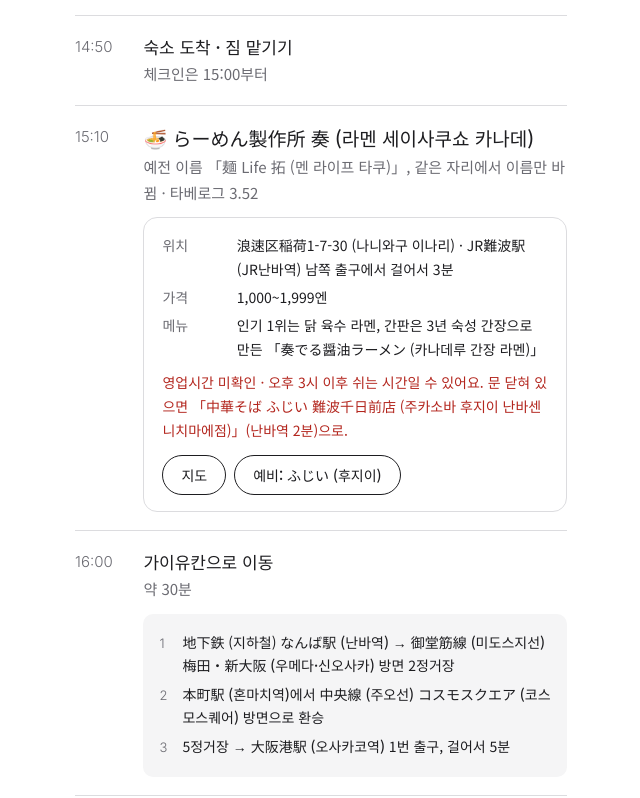
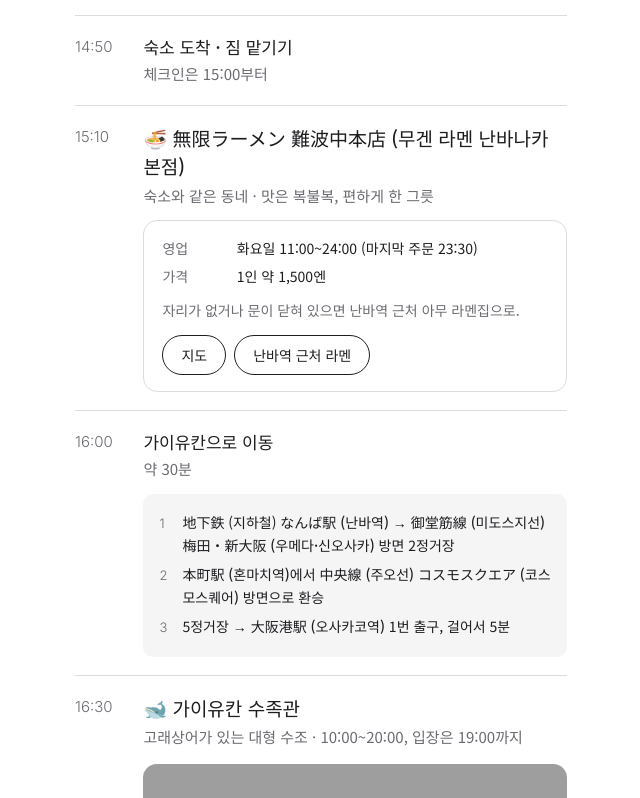
Before and after one commit to ryuretona/tona-artmug, a plain HTML site: page osaka-trip.html in a window 1280 px wide. Shown: the part 1295-2093 px from the top of the page, without its empty margins (319-959 px from the left). Drawn offline with Linux system fonts and the light colour scheme; grey boxes are pictures that could not be loaded.

Commit message:
Switch Day 1 ramen to Mugen Ramen
Co-Authored-By: Claude Opus 5.5 <noreply@anthropic.com>
Claude-Session: https://claude.ai/code/session_01A7Lg8eDme5yMRW1H62c68M

```diff
--- a/osaka-trip.html
+++ b/osaka-trip.html
@@ -110,14 +110,13 @@ footer p+p{margin-top:8px}
       </ol></div>
     </div></li>
     <li><span class="t">14:50</span><div class="ev"><b>숙소 도착 · 짐 맡기기</b><span class="s">체크인은 15:00부터</span></div></li>
-    <li><span class="t">15:10</span><div class="ev key"><b>🍜 らーめん製作所 奏 (라멘 세이사쿠쇼 카나데)</b><span class="s">예전 이름 「麺 Life 拓 (멘 라이프 타쿠)」, 같은 자리에서 이름만 바뀜 · 타베로그 3.52</span>
+    <li><span class="t">15:10</span><div class="ev key"><b>🍜 無限ラーメン 難波中本店 (무겐 라멘 난바나카 본점)</b><span class="s">숙소와 같은 동네 · 맛은 복불복, 편하게 한 그릇</span>
       <div class="card"><dl>
-        <dt>위치</dt><dd>浪速区稲荷1-7-30 (나니와구 이나리) · JR難波駅 (JR난바역) 남쪽 출구에서 걸어서 3분</dd>
-        <dt>가격</dt><dd>1,000~1,999엔</dd>
-        <dt>메뉴</dt><dd>인기 1위는 닭 육수 라멘, 간판은 3년 숙성 간장으로 만든 「奏でる醤油ラーメン (카나데루 간장 라멘)」</dd>
+        <dt>영업</dt><dd>화요일 11:00~24:00 (마지막 주문 23:30)</dd>
+        <dt>가격</dt><dd>1인 약 1,500엔</dd>
       </dl>
-      <p class="warn">영업시간 미확인 · 오후 3시 이후 쉬는 시간일 수 있어요. 문 닫혀 있으면 「中華そば ふじい 難波千日前店 (주카소바 후지이 난바센니치마에점)」(난바역 2분)으로.</p>
-      <div class="btns"><a class="btn" href="https://www.google.com/maps/search/?api=1&query=%E3%82%89%E3%83%BC%E3%82%81%E3%82%93%E8%A3%BD%E4%BD%9C%E6%89%80%E5%A5%8F+%E6%B5%AA%E9%80%9F%E5%8C%BA%E7%A8%B2%E8%8D%B71-7-30">지도</a><a class="btn" href="https://www.google.com/maps/search/?api=1&query=%E4%B8%AD%E8%8F%AF%E3%81%9D%E3%81%B0+%E3%81%B5%E3%81%98%E3%81%84+%E9%9B%A3%E6%B3%A2%E5%8D%83%E6%97%A5%E5%89%8D%E5%BA%97">예비: ふじい (후지이)</a></div>
+      <p class="note">자리가 없거나 문이 닫혀 있으면 난바역 근처 아무 라멘집으로.</p>
+      <div class="btns"><a class="btn" href="https://www.google.com/maps/search/?api=1&query=%E7%84%A1%E9%99%90%E3%83%A9%E3%83%BC%E3%83%A1%E3%83%B3%20%E9%9B%A3%E6%B3%A2%E4%B8%AD%E6%9C%AC%E5%BA%97">지도</a><a class="btn" href="https://www.google.com/maps/search/?api=1&query=%E3%83%A9%E3%83%BC%E3%83%A1%E3%83%B3%20%E3%81%AA%E3%82%93%E3%81%B0%E9%A7%85">난바역 근처 라멘</a></div>
       </div>
     </div></li>
     <li><span class="t">16:00</span><div class="ev"><b>가이유칸으로 이동</b><span class="s">약 30분</span>
@@ -277,8 +276,7 @@ footer p+p{margin-top:8px}
   <p class="lead">체크하면 이 화면에서 줄이 그어져요.</p>
   <ul class="check">
     <li><label><input type="checkbox" id="c2"><span>텐구 좌석 예약 · 12/1 19:30 (추천)<small>구루나비에서 무료로 바로 예약 · 06-6646-0109 · 안 하면 조금 일찍 도착하기</small></span></label></li>
-    <li><label><input type="checkbox" id="c5"><span>らーめん製作所 奏 (카나데) 영업시간 확인<small>12/1 15시 이후에 열려 있는지</small></span></label></li>
-    <li><label><input type="checkbox" id="c6"><span>ICOCA 같은 교통카드 준비<small>지하철·난카이·한큐·게이한 모두 사용 가능</small></span></label></li>
+        <li><label><input type="checkbox" id="c6"><span>ICOCA 같은 교통카드 준비<small>지하철·난카이·한큐·게이한 모두 사용 가능</small></span></label></li>
     <li><label><input type="checkbox" id="c1" checked><span>가이유칸 웹 시간지정권<small>완료</small></span></label></li>
     <li><label><input type="checkbox" id="c3" checked><span>와비야 코레키도 점심 · 12/2 13:30<small>예약 완료 · 예약 확인 화면 챙기기</small></span></label></li>
   </ul>
```
